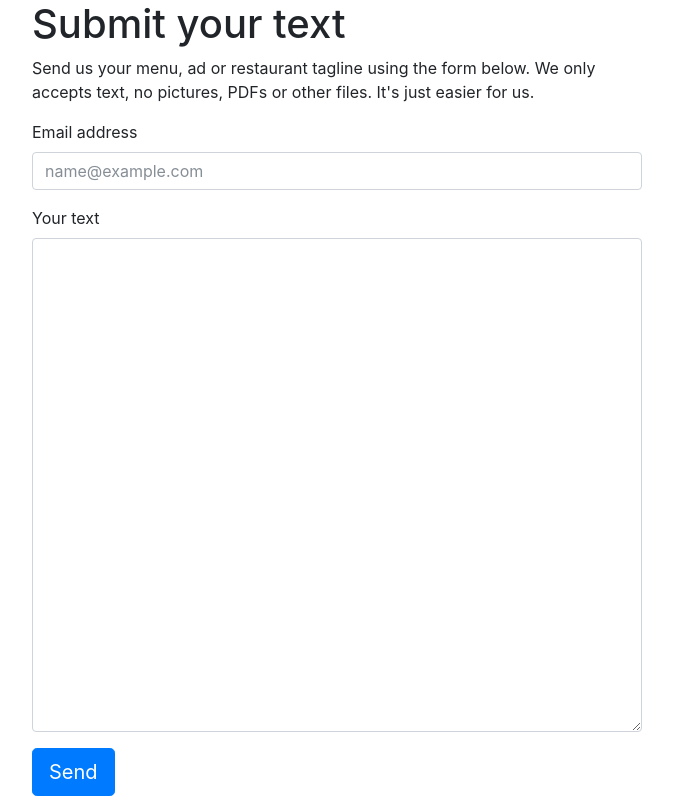
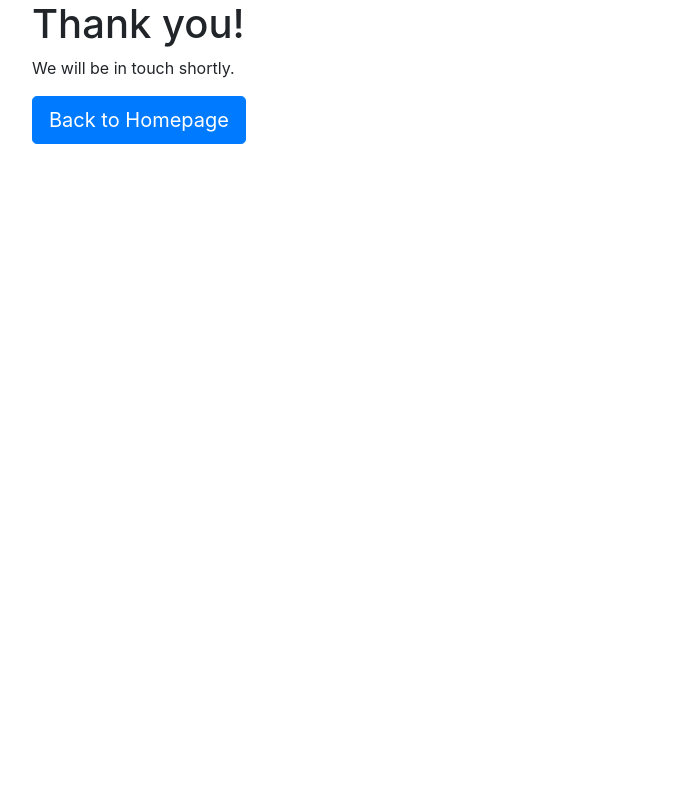
Before and after one commit to baleboy/fixyouritalian, a plain HTML site: page thanks.html in a window 1280 px wide. Shown: the whole page, without its empty margins (303-976 px from the left). Drawn offline with nearby package versions, Linux system fonts and the light colour scheme.

Commit message:
Add thank you page

```diff
--- a/form.html
+++ b/thanks.html
@@ -1,7 +1,7 @@
 <!doctype html>
 <html lang="en">
   <head>
-    <title>We Fix Your Italian - Form</title>
+    <title>We Fix Your Italian - Thanks!</title>
     <!-- Required meta tags -->
     <meta charset="utf-8">
     <meta name="viewport" content="width=device-width, initial-scale=1, shrink-to-fit=no">
@@ -15,22 +15,11 @@
   <div class="container">
 
     <h1>
-        Submit your text
+        Thank you!
     </h1>
-    <p>Send us your menu, ad or restaurant tagline using the form below. We only accepts text, no pictures, PDFs or other files. It's just easier for us.</p>
+    <p>We will be in touch shortly.</p>
 
-  <form  action="https://briskforms.com/go/f9d54a61b86b7f85aabd0a47ce42f780" method="post" >
-  <div class="form-group">
-    <label for="exampleFormControlInput1">Email address</label>
-    <input type="email" class="form-control" name="email" id="email" placeholder="name@example.com">
-  </div>
-
-  <div class="form-group">
-    <label for="exampleFormControlTextarea1">Your text</label>
-    <textarea class="form-control" id="content" name="content" rows="20"></textarea>
-  </div>
-  <button type="submit" class="btn btn-primary btn-lg">Send</button>
-</form>
+    <a class="btn btn-primary btn-lg" href="index.html" role="button">Back to Homepage</a>
 
   </div>
 
```
